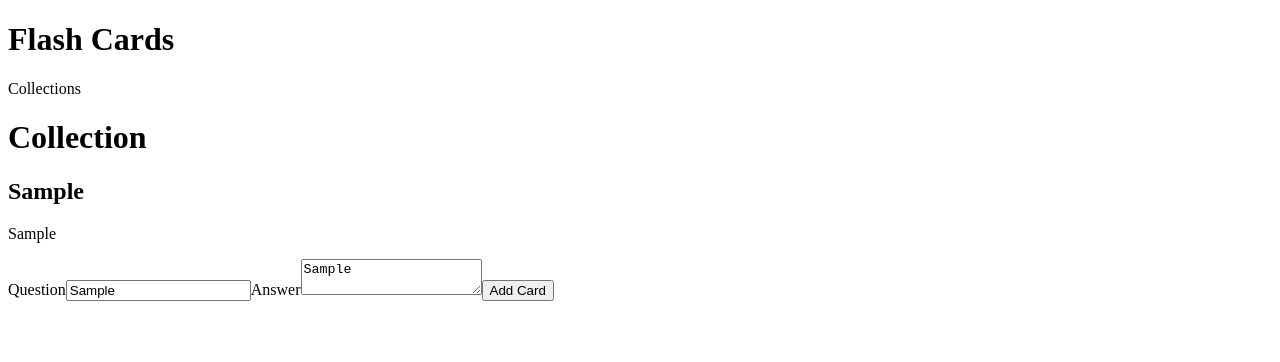
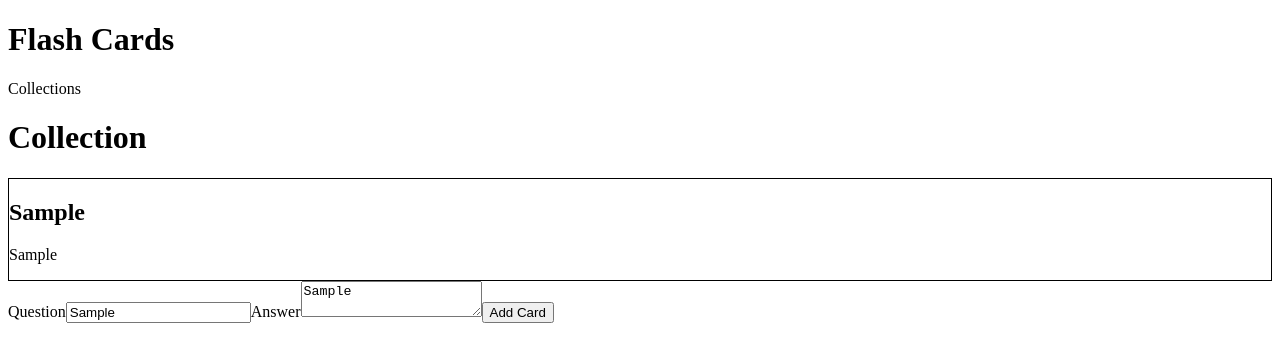
Before and after one commit to BriGuy520/flash-cards, a React (Create React App) app: page / in a window 1280 px wide. Both pictures are taken after typing "Sample", "Sample" into the empty fields and a click on the input "Add Card". Shown: the top 362 px of the page. Built offline with nearby package versions, Linux system fonts and the light colour scheme.

Commit message:
passing card data down to the card component

```diff
--- a/src/App.css
+++ b/src/App.css
@@ -0,0 +1,3 @@
+.card {
+  border: 1px solid black;
+}
--- a/src/App.tsx
+++ b/src/App.tsx
@@ -16,8 +16,6 @@ function App(): any {
   const [question, setQuestion] = React.useState<string>('');
   const [answer, setAnswer] = React.useState<string>('');
   const [cards, setCards] = React.useState<Card[]>([]);
-
-  console.log(cards);
 
   const handleSubmit = (e: React.FormEvent<HTMLFormElement>) => {
 
--- a/src/components/Card.tsx
+++ b/src/components/Card.tsx
@@ -12,7 +12,7 @@ const Card = ({question, answer}: CardProps) => {
   return (
     <div className="card">
       <div className="card-front">
-        <p>{question}</p>
+        <h2>{question}</h2>
 
       </div>
       <div className="card-back">
--- a/src/components/Collection.tsx
+++ b/src/components/Collection.tsx
@@ -1,4 +1,5 @@
 import React from 'react';
+import Card from './Card';
 
 interface Cards {
   cards: {
@@ -8,24 +9,15 @@ interface Cards {
   }[]
 }
 
-const Collection: React.FC<Cards> = (props) => {
+const Collection: React.FC<Cards> = ({cards}) => {
 
   return (
     <>
       <h1>Collection</h1>
       <div>
 
-        {props.cards.map(card => {
-          return (
-            <div className="card">
-              <div className="card-front">
-                <h2>{card.question}</h2>
-              </div>
-              <div className="card-back">
-                <p>{card.answer}</p>
-              </div>
-            </div>
-          );
+        {cards.map(card => {
+          return <Card question={card.question} answer={card.answer}  />
         })}
 
       </div>
```
